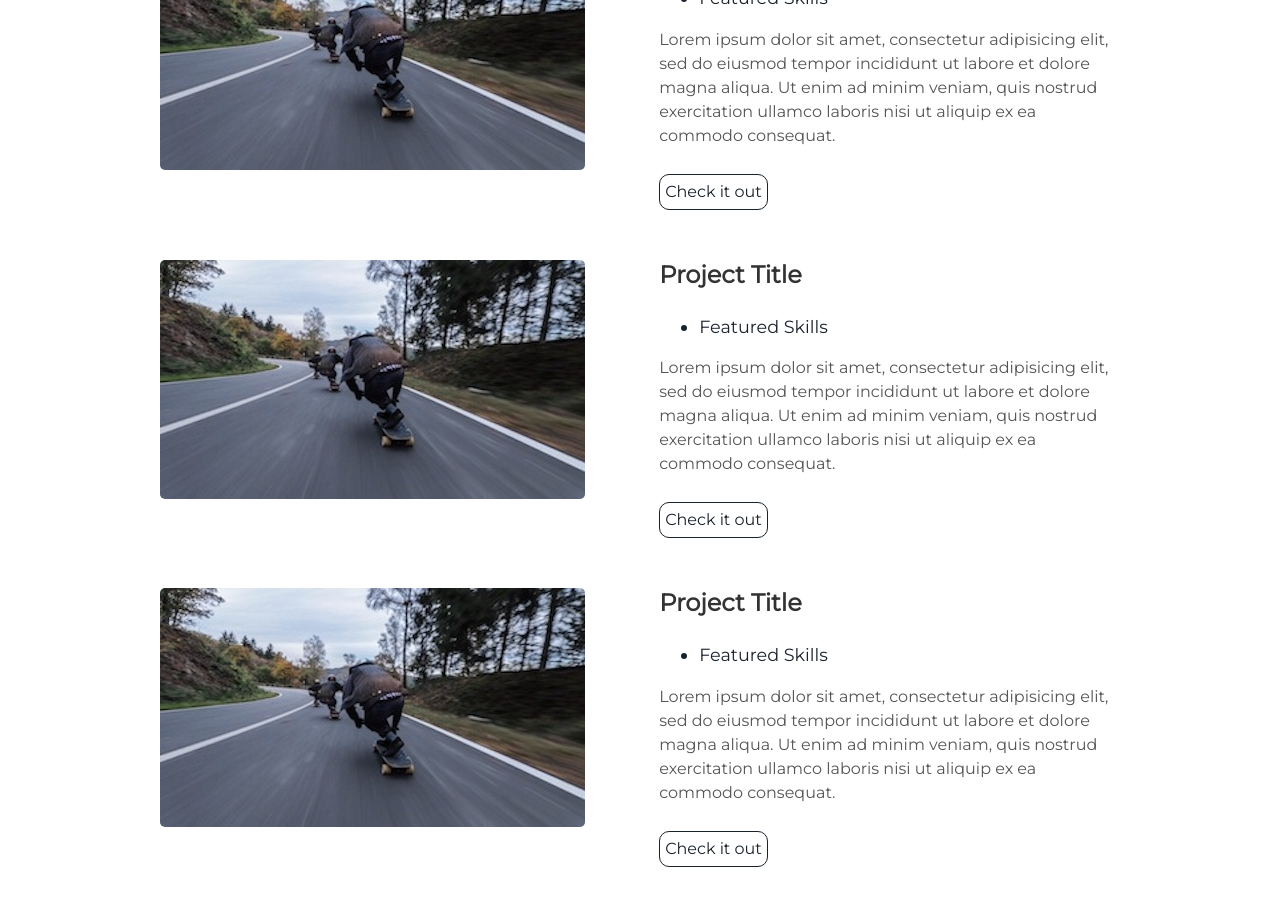
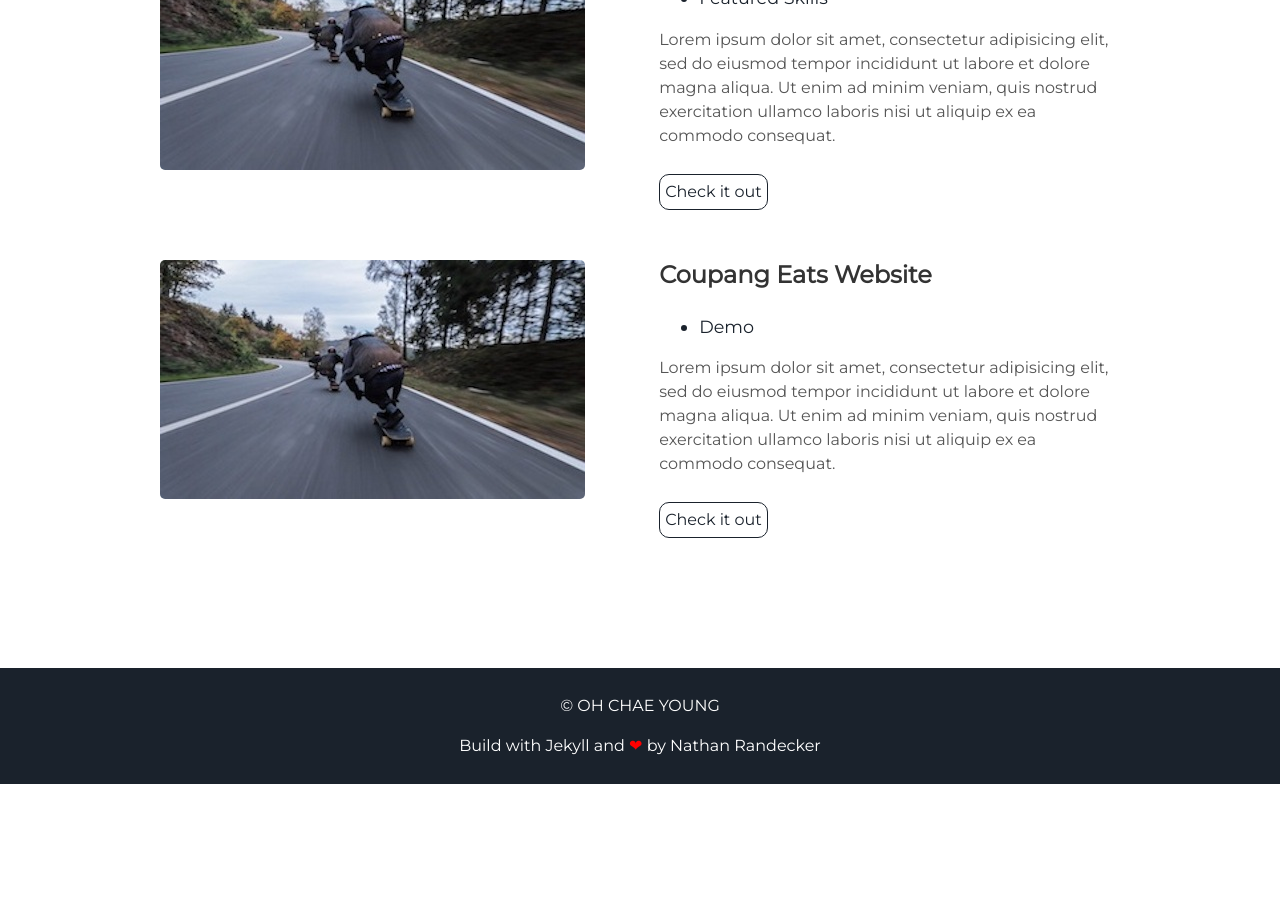
Before and after one commit to web3765/devportfolio, a Jekyll site: the page built from index.html, in a window 1280 px wide and 900 px high, scrolled down 2496 px. Built offline with Jekyll 4.4.1, drawn with Linux system fonts in a browser that asks for light colours; after the commit the page ends 3280 px from its top, so only the background shows below that.

Commit message:
Update02
projects.html

```diff
--- a/_includes/projects.html
+++ b/_includes/projects.html
@@ -42,30 +42,21 @@
     <a class="project-link" href="#">Check it out</a>
   </div>
 </div>
+
 <div class="user-projects">
   <div class="images-left">
     <img alt="mountains" src="{{ "/assets/img/skate.jpg" | prepend: site.baseurl }}" />
   </div>
   <div class="contents-right">
-    <h3> Project Title </h3>
+    <h3> Coupang Eats Website </h3>
     <ul>
-      <li> Featured Skills</li>
+      <li> Demo </li>
     </ul>
     <p>Lorem ipsum dolor sit amet, consectetur adipisicing elit, sed do eiusmod tempor incididunt ut labore et dolore magna aliqua. Ut enim ad minim veniam, quis nostrud exercitation ullamco laboris nisi ut aliquip ex ea commodo consequat.</p>
     <a class="project-link" href="#">Check it out</a>
   </div>
 </div>
-<div class="user-projects">
-  <div class="images-left">
-    <img alt="mountains" src="{{ "/assets/img/skate.jpg" | prepend: site.baseurl }}" />
-  </div>
-  <div class="contents-right">
-    <h3> Project Title </h3>
-    <ul>
-      <li> Featured Skills</li>
-    </ul>
-    <p>Lorem ipsum dolor sit amet, consectetur adipisicing elit, sed do eiusmod tempor incididunt ut labore et dolore magna aliqua. Ut enim ad minim veniam, quis nostrud exercitation ullamco laboris nisi ut aliquip ex ea commodo consequat.</p>
-    <a class="project-link" href="#">Check it out</a>
-  </div>
-</div>
+
+
+
 <!-- 추가 -->
```
